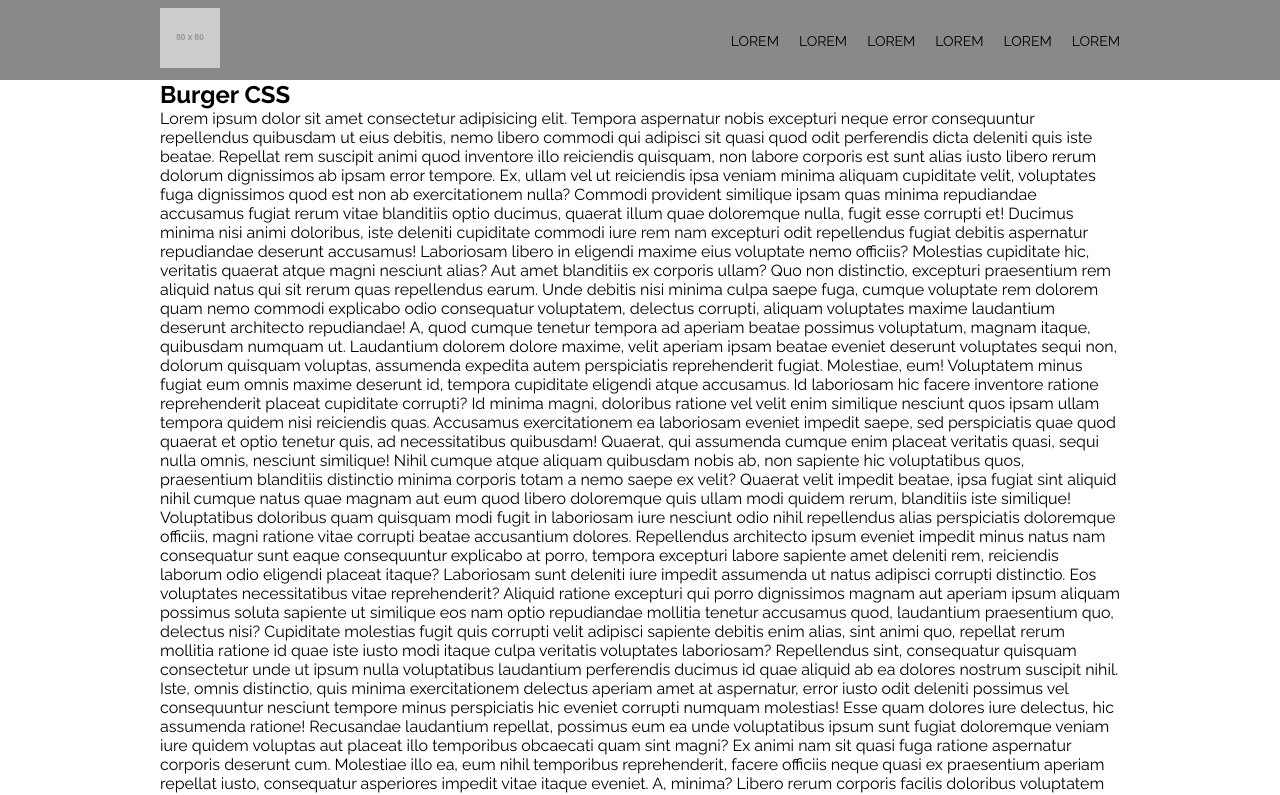
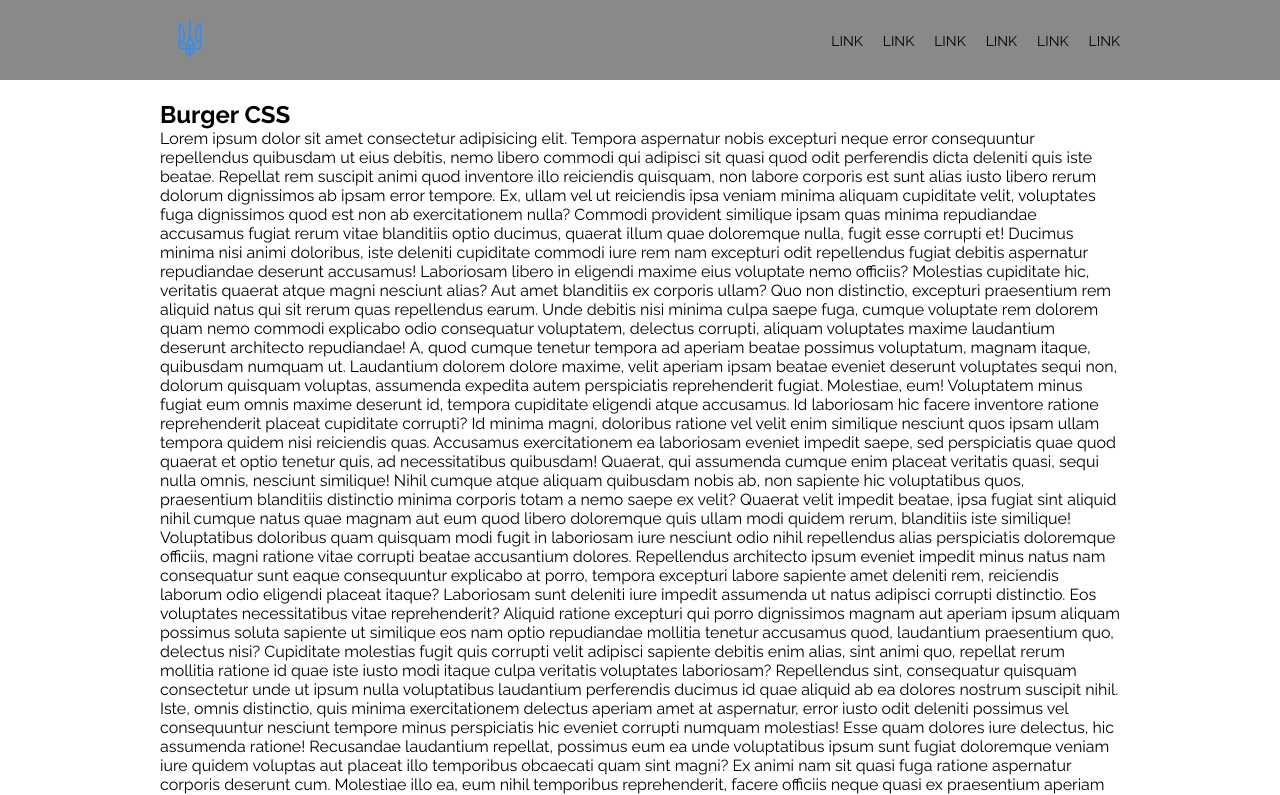
Before and after one commit to yargrinders/Burger, a plain HTML site: page index.html in a window 1280 px wide. Shown: the top 795 px of the page. Drawn offline with nearby package versions, Linux system fonts and the light colour scheme; placeholder pictures from the web are drawn by us.

Commit message:
Burger + SCSS

```diff
--- a/css/style.scss
+++ b/css/style.scss
@@ -20,14 +20,6 @@ header {
         padding: 0px 10px;
     }
 }
-
-.header {
-    position: relative;
-    width: 100%;
-    top: 0;
-    left: 0;
-    z-index: 50;
-}
 .header::before {
     content: '';
     position: absolute;
@@ -38,6 +30,12 @@ header {
     background-color: #898989;
     z-index: 2;
 }
+.header {
+    position: relative;
+    width: 100%;
+    top: 0;
+    left: 0;
+    z-index: 50;
     .header__body {
         position: relative;
         display: flex;
@@ -149,23 +147,13 @@ header {
             font-size: 24px;
         }
     }
-.content__text {
-    font-size: 16px;
-    line-height: 20px;
 }
-.content__text p {
-    margin:  0 0 20px 0;
-}
-@media (max-width:767px) {
-    .content {
-        padding: 60px 0 0 0;
-    }
-}
-
 main {
+    margin-top: 20px;
     ._container {
         max-width: 980px;
         margin: 0px auto;
         padding: 0px 10px;
     }
 }
+// 157 Строк
--- a/index.html
+++ b/index.html
@@ -13,19 +13,19 @@
         <div class="_container">
             <div class="header__body">
                 <a href="#" class="header__logo">
-                    <img src="http://via.placeholder.com/80x80" alt="Logo" >
+                    <img src="ico/ua.ico" alt="Logo" >
                 </a>
                 <div class="header__burger">
                     <span></span>
                 </div>
                 <nav class="header__menu">
                     <ul class="header__list">
-                        <li><a href="#" class="header__link">LOREM</a></li>
-                        <li><a href="#" class="header__link">LOREM</a></li>
-                        <li><a href="#" class="header__link">LOREM</a></li>
-                        <li><a href="#" class="header__link">LOREM</a></li>
-                        <li><a href="#" class="header__link">LOREM</a></li>
-                        <li><a href="#" class="header__link">LOREM</a></li>
+                        <li><a href="#" class="header__link">Link</a></li>
+                        <li><a href="#" class="header__link">Link</a></li>
+                        <li><a href="#" class="header__link">Link</a></li>
+                        <li><a href="#" class="header__link">Link</a></li>
+                        <li><a href="#" class="header__link">Link</a></li>
+                        <li><a href="#" class="header__link">Link</a></li>
                     </ul>
                 </nav>
             </div>
```
Also changed, not shown: css/style.css, ico/ua.ico (added), 1 other file. Lines whose indentation alone changed are shown as unchanged.
